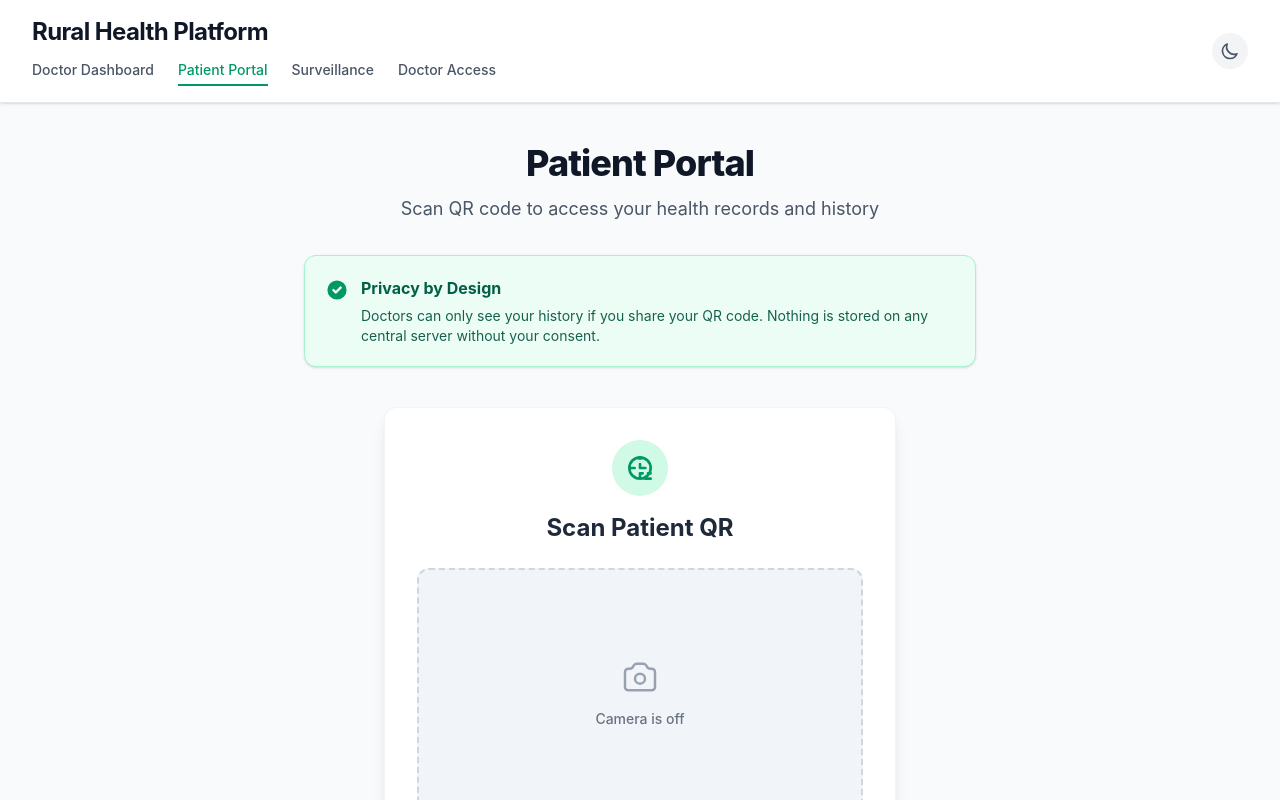
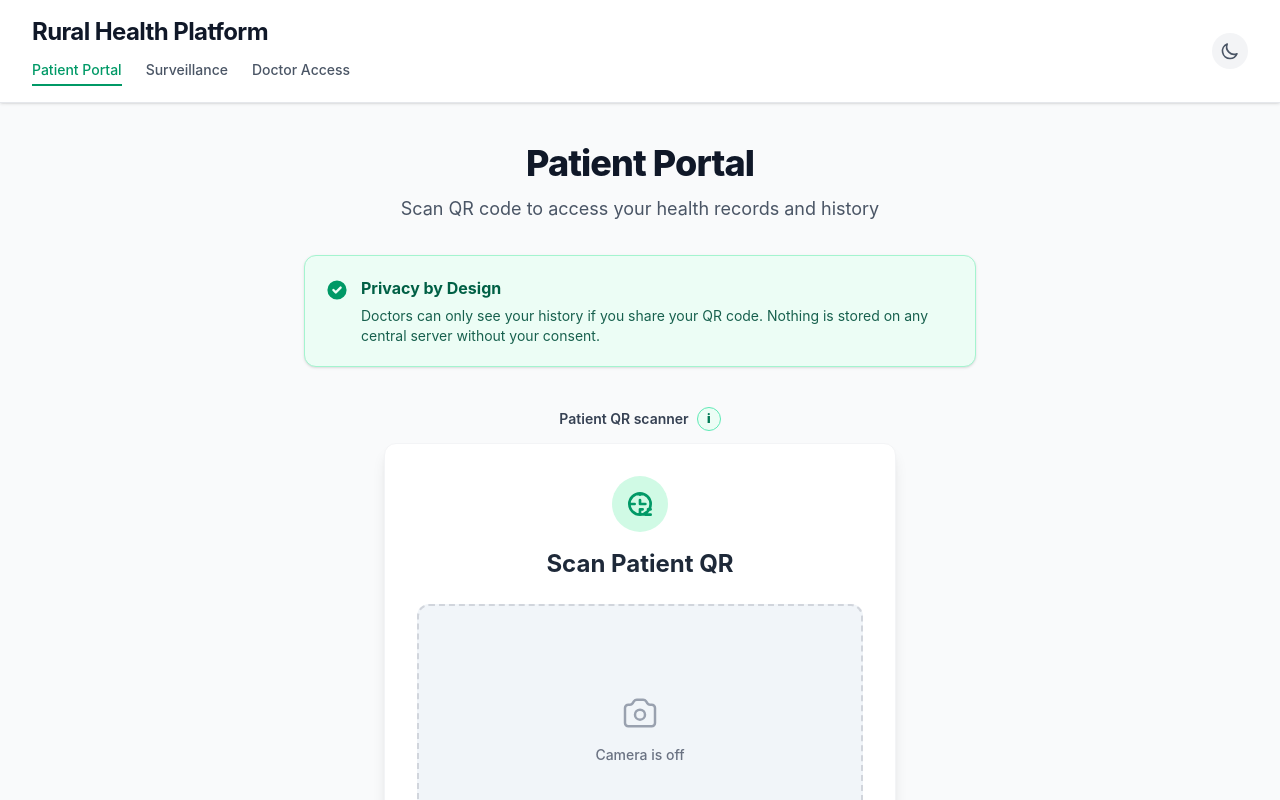
Before and after one commit to kikusuka/Smart-India-Hackathon-repository, a React app in the folder frontend/: page /scan in a window 1280 px wide. Shown: the top 800 px of the page. Built offline with nearby package versions, Linux system fonts and the light colour scheme; no server answers; the HTML template or start-up script is replaced by a standard one.

Commit message:
Protect doctor dashboard and add feature explainers

```diff
--- a/frontend/src/App.jsx
+++ b/frontend/src/App.jsx
@@ -1,11 +1,12 @@
 import React from 'react'
-import { BrowserRouter, Routes, Route, NavLink } from 'react-router-dom'
+import { BrowserRouter, Navigate, Routes, Route, NavLink } from 'react-router-dom'
 import DoctorDashboard from './pages/DoctorDashboard'
 import PatientPortal from './pages/PatientPortal'
 import SurveillanceDashboard from './pages/SurveillanceDashboard'
 import DoctorAuth from './pages/DoctorAuth'
 import { ThemeProvider, useTheme } from './context/ThemeContext'
 import { AuthProvider } from './context/AuthContext'
+import { useAuth } from './context/AuthContext'
 
 function ThemeToggle() {
   const { isDark, toggleTheme } = useTheme();
@@ -25,6 +26,7 @@ function ThemeToggle() {
 }
 
 function AppContent() {
+  const { isAuthenticated, logout } = useAuth();
   const navLinkClass = ({ isActive }) =>
     `text-sm font-medium transition-colors ${isActive ? 'text-emerald-600 dark:text-emerald-400 border-b-2 border-emerald-600 dark:border-emerald-400 pb-1' : 'text-gray-600 dark:text-gray-400 hover:text-emerald-600 dark:hover:text-emerald-300'}`;
 
@@ -36,18 +38,21 @@ function AppContent() {
             <div>
               <h1 className="text-2xl font-bold text-gray-900 dark:text-white font-casual tracking-tight">Rural Health Platform</h1>
               <nav className="mt-3 flex gap-6">
-                <NavLink to="/" className={navLinkClass}>Doctor Dashboard</NavLink>
+                {isAuthenticated && <NavLink to="/" className={navLinkClass}>Doctor Dashboard</NavLink>}
                 <NavLink to="/scan" className={navLinkClass}>Patient Portal</NavLink>
                 <NavLink to="/surveillance" className={navLinkClass}>Surveillance</NavLink>
                 <NavLink to="/auth" className={navLinkClass}>Doctor Access</NavLink>
               </nav>
             </div>
-            <ThemeToggle />
+            <div className="flex items-center gap-3">
+              {isAuthenticated && <button onClick={logout} className="text-sm font-semibold text-gray-600 hover:text-red-600 dark:text-gray-300 dark:hover:text-red-400">Logout</button>}
+              <ThemeToggle />
+            </div>
           </div>
         </header>
         <main className="max-w-7xl mx-auto px-4 py-8 sm:px-6 lg:px-8">
           <Routes>
-            <Route path="/" element={<DoctorDashboard />} />
+            <Route path="/" element={isAuthenticated ? <DoctorDashboard /> : <Navigate to="/auth" replace />} />
             <Route path="/scan" element={<PatientPortal />} />
             <Route path="/surveillance" element={<SurveillanceDashboard />} />
             <Route path="/auth" element={<DoctorAuth />} />
--- a/frontend/src/components/DiagnosisForm.jsx
+++ b/frontend/src/components/DiagnosisForm.jsx
@@ -1,5 +1,6 @@
 import React, { useState } from 'react';
 import QRCode from 'qrcode';
+import InfoTooltip from './InfoTooltip';
 import { encodeHistoryToQR, createDiagnosisRecord, addDiagnosisToHistory } from '../services/localHistory';
 
 const CATEGORIES = ['fever', 'cough', 'injury', 'rash', 'diarrhea', 'other'];
@@ -88,7 +89,7 @@ export default function DiagnosisForm({ isOnline = true, existingHistory = [] })
 
       {qrImage && (
         <div className="mb-10 p-8 bg-blue-50 dark:bg-slate-700/50 rounded-xl border border-blue-100 dark:border-slate-600 flex flex-col items-center justify-center text-center transition-colors">
-          <h3 className="text-xl font-bold text-blue-900 dark:text-blue-100 mb-2">Patient QR Code Generated</h3>
+          <h3 className="text-xl font-bold text-blue-900 dark:text-blue-100 mb-2 flex items-center gap-2">Patient QR Code Generated <InfoTooltip label="Explain patient QR code">This QR code contains your patient's full medical history, encoded and compressed. Nothing is sent to any server — scan it with any device running this app to view the history.</InfoTooltip></h3>
           <p className="text-sm text-blue-700 dark:text-blue-300 mb-6 max-w-sm">
             This QR contains the complete medical history. Show/save it for the patient.
             <span className="block mt-1 font-semibold text-blue-800 dark:text-blue-200">Nothing is sent to any server.</span>
--- /dev/null
+++ b/frontend/src/components/InfoTooltip.jsx
@@ -0,0 +1,45 @@
+import React, { useEffect, useRef, useState } from 'react';
+
+export default function InfoTooltip({ label = 'More information', children }) {
+  const [open, setOpen] = useState(false);
+  const containerRef = useRef(null);
+
+  useEffect(() => {
+    if (!open) return undefined;
+
+    const handlePointerDown = (event) => {
+      if (!containerRef.current?.contains(event.target)) setOpen(false);
+    };
+    const handleKeyDown = (event) => {
+      if (event.key === 'Escape') setOpen(false);
+    };
+    document.addEventListener('pointerdown', handlePointerDown);
+    document.addEventListener('keydown', handleKeyDown);
+    return () => {
+      document.removeEventListener('pointerdown', handlePointerDown);
+      document.removeEventListener('keydown', handleKeyDown);
+    };
+  }, [open]);
+
+  return (
+    <span ref={containerRef} className="relative inline-flex align-middle">
+      <button
+        type="button"
+        aria-label={label}
+        aria-expanded={open}
+        onClick={() => setOpen((current) => !current)}
+        className="inline-flex h-6 w-6 items-center justify-center rounded-full border border-emerald-300 bg-emerald-50 text-xs font-black text-emerald-700 transition-colors hover:bg-emerald-100 focus:outline-none focus:ring-2 focus:ring-emerald-500 dark:border-emerald-700 dark:bg-emerald-900/30 dark:text-emerald-300 dark:hover:bg-emerald-900/60"
+      >
+        i
+      </button>
+      {open && (
+        <div role="tooltip" className="absolute right-0 top-8 z-50 w-72 rounded-xl border border-gray-200 bg-white p-4 text-left text-sm font-normal leading-relaxed text-gray-700 shadow-xl dark:border-slate-600 dark:bg-slate-800 dark:text-gray-200">
+          <div className="flex items-start gap-3">
+            <p className="flex-1">{children}</p>
+            <button type="button" aria-label="Close information" onClick={() => setOpen(false)} className="shrink-0 text-lg leading-none text-gray-400 hover:text-gray-700 dark:hover:text-gray-100">×</button>
+          </div>
+        </div>
+      )}
+    </span>
+  );
+}
--- a/frontend/src/pages/DoctorAuth.jsx
+++ b/frontend/src/pages/DoctorAuth.jsx
@@ -1,9 +1,11 @@
 import React, { useState } from 'react';
+import { useNavigate } from 'react-router-dom';
 import { useAuth } from '../context/AuthContext';
 import { loginDoctor, signupDoctor } from '../services/api';
 
 export default function DoctorAuth() {
   const { login, isAuthenticated, doctorName, logout } = useAuth();
+  const navigate = useNavigate();
   const [isSignup, setIsSignup] = useState(false);
   const [form, setForm] = useState({ doctor_id: '', doctor_name: '', region: '', password: '', confirm_password: '' });
   const [message, setMessage] = useState(null);
@@ -46,6 +48,7 @@ export default function DoctorAuth() {
         const result = await loginDoctor({ doctor_id: form.doctor_id.trim(), password: form.password });
         login(result.access_token, result.doctor_name);
         setMessage('Signed in successfully.');
+        navigate('/');
       }
     } catch (submitError) {
       setError(submitError.message || 'Unable to complete the request.');
--- a/frontend/src/pages/DoctorDashboard.jsx
+++ b/frontend/src/pages/DoctorDashboard.jsx
@@ -1,6 +1,7 @@
 import React, { useState, useEffect } from 'react';
 import DiagnosisForm from '../components/DiagnosisForm';
 import { useAuth } from '../context/AuthContext';
+import InfoTooltip from '../components/InfoTooltip';
 
 export default function DoctorDashboard() {
   const [isOnline, setIsOnline] = useState(navigator.onLine);
@@ -55,7 +56,7 @@ export default function DoctorDashboard() {
                   <p className="text-2xl font-extrabold text-gray-900 dark:text-white mt-1">{stats?.total_diagnoses || 0}</p>
                 </div>
                 <div className="bg-slate-50 dark:bg-slate-700/50 rounded-lg p-3 border border-slate-100 dark:border-slate-600 min-w-[140px] text-center">
-                  <p className="text-xs font-semibold text-gray-500 dark:text-gray-400 uppercase tracking-wider">Confirmation Rate</p>
+                  <p className="text-xs font-semibold text-gray-500 dark:text-gray-400 uppercase tracking-wider flex items-center justify-center gap-1">Confirmation Rate <InfoTooltip label="Explain confirmation rate">Confirmation Rate reflects how often other doctors have confirmed your diagnoses as accurate. This helps track diagnostic reliability over time.</InfoTooltip></p>
                   <p className="text-2xl font-extrabold text-emerald-600 dark:text-emerald-400 mt-1">{accuracyDisplay}</p>
                 </div>
                 {statsLoading && (
--- a/frontend/src/pages/PatientPortal.jsx
+++ b/frontend/src/pages/PatientPortal.jsx
@@ -1,6 +1,7 @@
 import React, { useState } from 'react';
 import QRScanner from '../components/QRScanner';
 import MedicalTimeline from '../components/MedicalTimeline';
+import InfoTooltip from '../components/InfoTooltip';
 
 export default function PatientPortal() {
   const [patientData, setPatientData] = useState(null);
@@ -59,7 +60,13 @@ export default function PatientPortal() {
 
       <div className="max-w-4xl mx-auto">
         {!patientData ? (
-          <QRScanner onScanSuccess={handleScanSuccess} />
+          <>
+            <div className="mb-3 flex items-center justify-center gap-2 text-sm font-semibold text-gray-700 dark:text-gray-300">
+              <span>Patient QR scanner</span>
+              <InfoTooltip label="Explain patient QR scanner">Scan the QR code your doctor gave you to view your medical history. This works completely offline.</InfoTooltip>
+            </div>
+            <QRScanner onScanSuccess={handleScanSuccess} />
+          </>
         ) : (
           <div className="space-y-6 animate-fade-in-up">
             <div className="flex flex-col sm:flex-row sm:justify-between sm:items-center bg-white dark:bg-slate-800 p-5 rounded-xl shadow-sm border border-gray-100 dark:border-slate-700 transition-colors gap-4">
--- a/frontend/src/pages/SurveillanceDashboard.jsx
+++ b/frontend/src/pages/SurveillanceDashboard.jsx
@@ -1,5 +1,6 @@
 import React, { useEffect, useState } from 'react';
 import { getOutbreakCheck } from '../services/api';
+import InfoTooltip from '../components/InfoTooltip';
 
 const mockRegions = [
   {
@@ -151,7 +152,7 @@ export default function SurveillanceDashboard() {
           <path fillRule="evenodd" d="M18 10a8 8 0 11-16 0 8 8 0 0116 0zm-7-4a1 1 0 11-2 0 1 1 0 012 0zM9 9a1 1 0 000 2v3a1 1 0 001 1h1a1 1 0 100-2v-3a1 1 0 00-1-1H9z" clipRule="evenodd" />
         </svg>
         <div>
-          <p className="font-bold text-amber-800 dark:text-amber-300 text-lg">Prototype surveillance view</p>
+          <p className="font-bold text-amber-800 dark:text-amber-300 text-lg flex items-center gap-2">Prototype surveillance view <InfoTooltip label="Explain outbreak severity">This is a simple threshold-based alert system for demonstration — it flags when diagnosis reports in a region exceed expected levels within 72 hours. Not a clinical epidemiological model.</InfoTooltip></p>
           <p className="text-sm text-amber-700 dark:text-amber-400/80 mt-1">
             Outbreak alerts are calculated from recent recorded entries using a simple threshold-based heuristic for demonstration purposes.
           </p>
```
